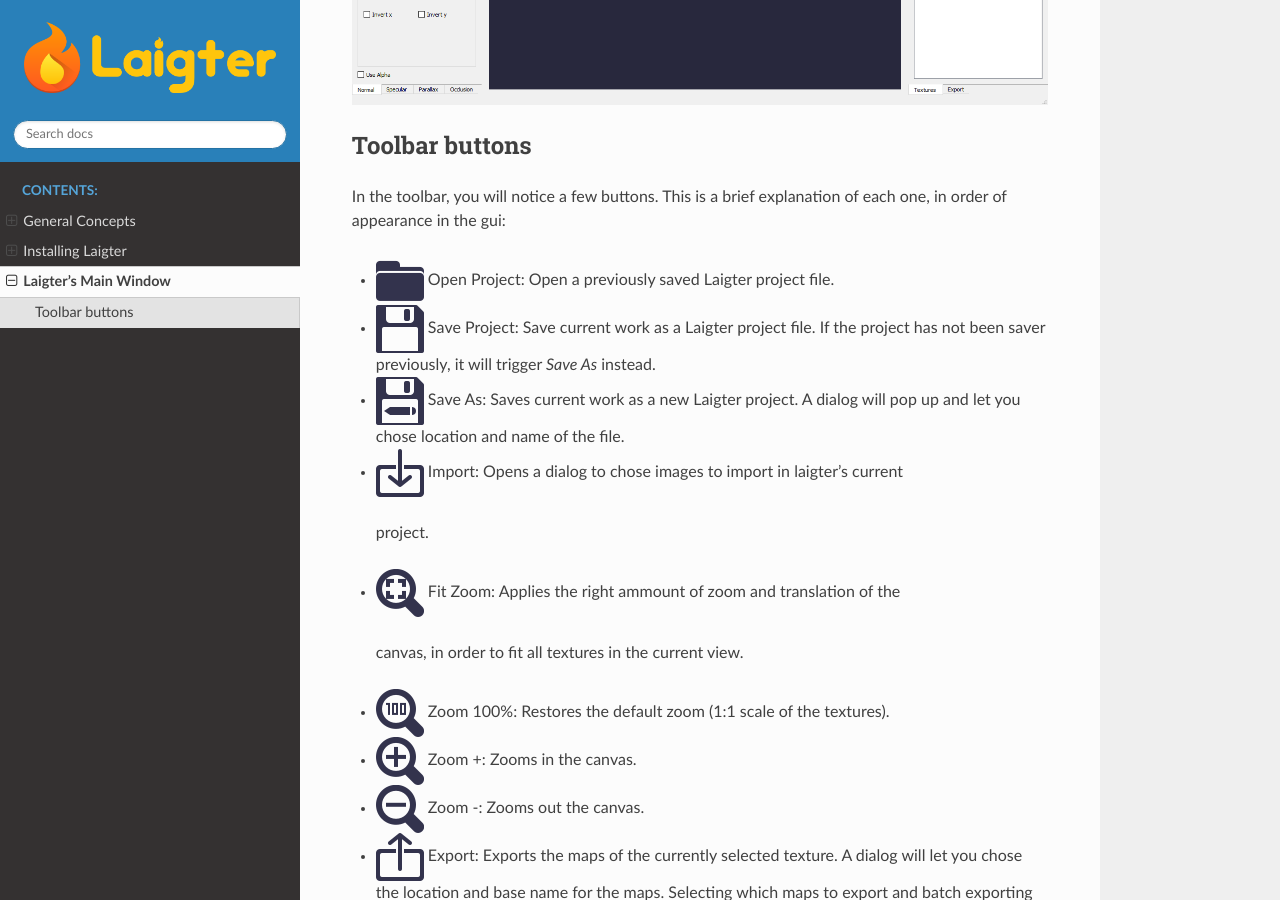
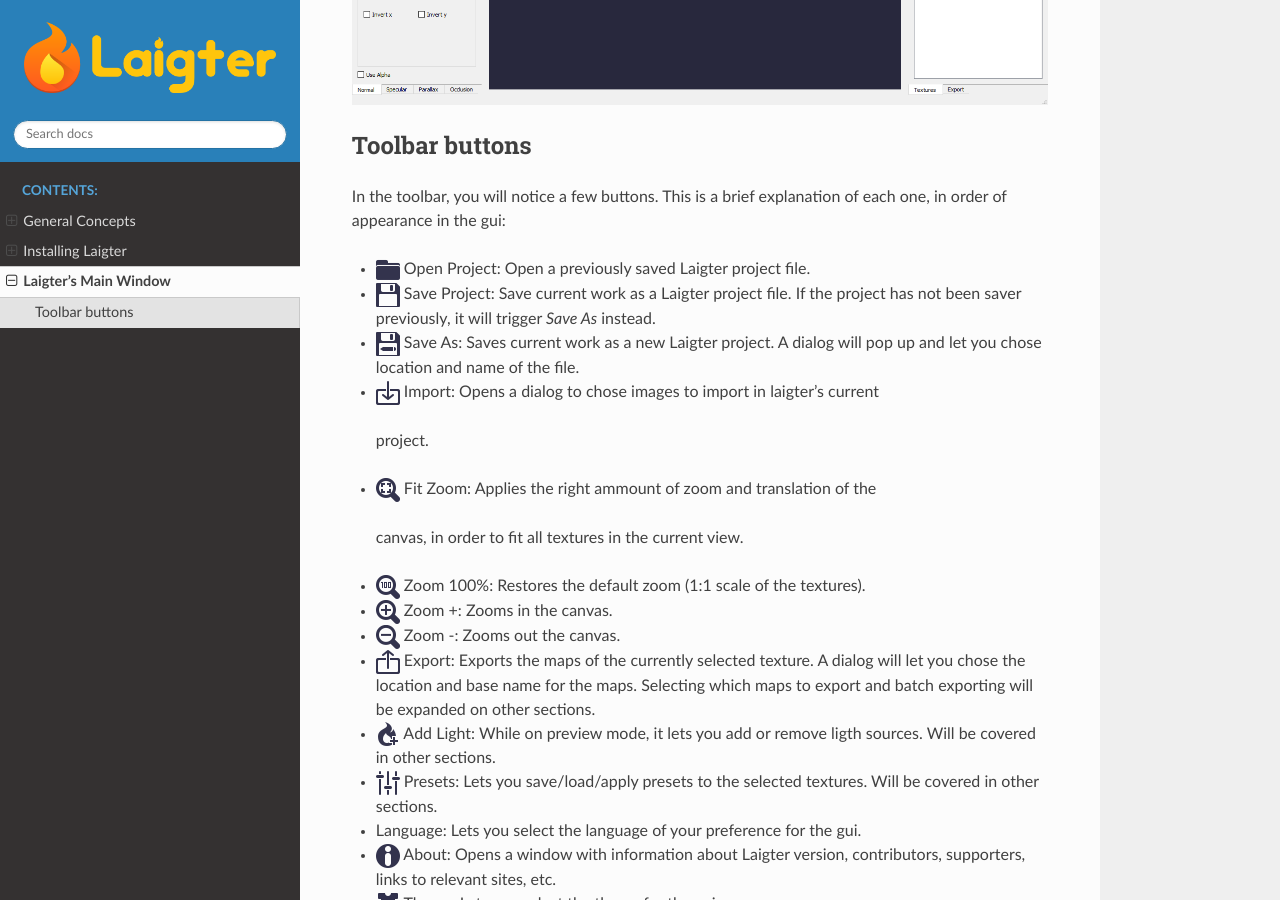
Before and after one commit to azagaya/laigter-docs, a Sphinx documentation site: the page built from docs/source/Introduction/main-window.rst, in a window 1280 px wide and 900 px high, scrolled down 586 px. Built offline with Sphinx 7.4.7 and the Read the Docs theme 2.0.0, drawn with Linux system fonts in a browser that asks for light colours; formulas are drawn with MathJax 3.

Commit message:
trying to change icon size

```diff
--- a/docs/source/Introduction/main-window.rst
+++ b/docs/source/Introduction/main-window.rst
@@ -48,18 +48,34 @@
 - |reload-plugin| Reload Plugin: Reload all installed plugins.
 
 .. |open| image:: img/open.png
+          :scale: 50 %
 .. |save| image:: img/save.png
+          :scale: 50 %
 .. |save-as| image:: img/save_as.png
+             :scale: 50 %
 .. |import| image:: img/import.png
+            :scale: 50 %
 .. |fit-zoom| image:: img/zoom_fit.png
+              :scale: 50 %
 .. |100-zoom| image:: img/zoom100.png
+              :scale: 50 %
 .. |zoom+| image:: img/zoom+.png
+           :scale: 50 %
 .. |zoom-| image:: img/zoom-.png
+           :scale: 50 %
 .. |export| image:: img/export.png
+            :scale: 50 %
 .. |add-light| image:: img/add_light.png
+               :scale: 50 %
 .. |presets| image:: img/presets.png
+             :scale: 50 %
 .. |about| image:: img/info.png
+           :scale: 50 %
 .. |themes| image:: img/theme-selector.png
+            :scale: 50 %
 .. |add-plugin| image:: img/plugin-install.png
+                :scale: 50 %
 .. |remove-plugin| image:: img/plugin-delete.png
+                   :scale: 50 %
 .. |reload-plugin| image:: img/plugin-reload.png
+                   :scale: 50 %
```
